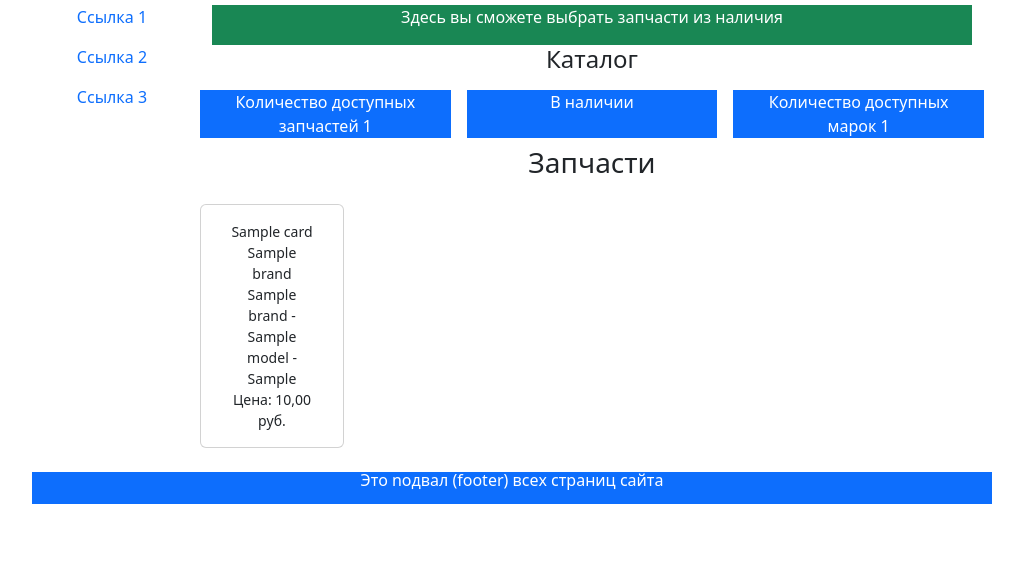
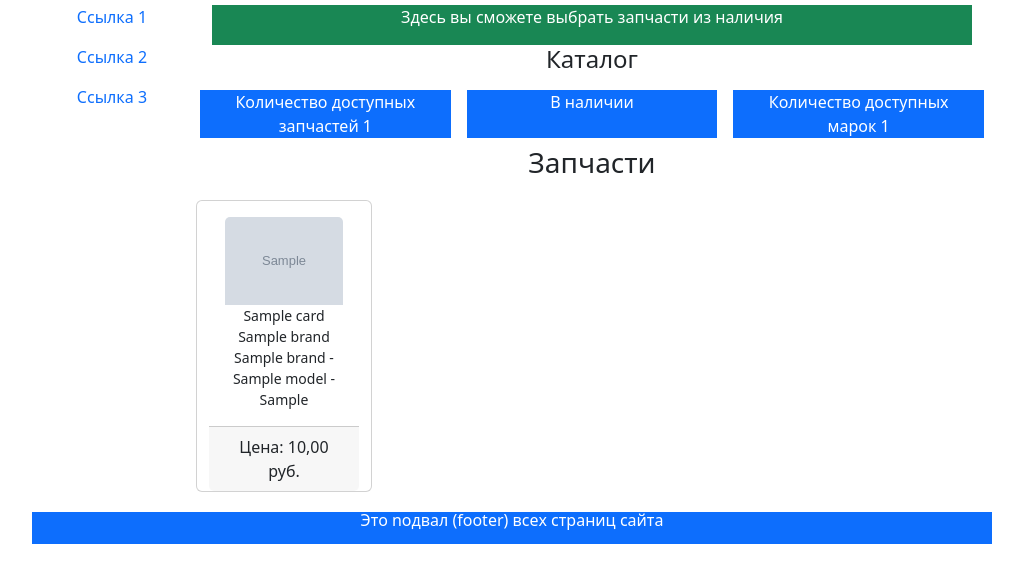
Before and after one commit to TOP-Python321/Moor_Diploma, a Django app: page / in a window 1280 px wide. Shown: the part 230-800 px from the top of the page, without its empty margins (128-1151 px from the left). Run offline with Django 4.2, Linux system fonts and the light colour scheme; tables that the repository leaves empty hold one stand-in row (values such as "Sample post"); grey boxes marked "Sample" are stand-in pictures; some libraries are stand-ins or nearby versions.

Commit message:
добавление товаров в БД

```diff
--- a/spare_parts/templates/catalog/index.html
+++ b/spare_parts/templates/catalog/index.html
@@ -30,11 +30,17 @@
         {% if num_spares > 0 %}
             <div class="row my-2">
                 {% for obj in spares %}
-                    <div class="card m-2" style="width: 9rem">
+                    <div class="card m-1" style="width: 11rem">
                         <div class="card-body">
+                            {% if obj.photos.all %}
+                                <img src="{{ obj.photos.first.photo.url }}" class="card-img-top" alt="{{ obj.title }}">
+                            {% endif %}
                             <p class="card-text small">
-                                {{ obj.title }} {{ obj.brand_id }} {{ obj.product_model_id }} Цена: {{ obj.price }} руб.
+                                {{ obj.title }} {{ obj.brand_id }} {{ obj.product_model_id }}
                             </p>
+                        </div>
+                        <div class="card-footer">
+                            <p class="card-text">Цена: {{ obj.price }} руб.</p>
                         </div>
                     </div>
                 {% endfor %}
```
Also changed, not shown: spare_parts/catalog/migrations/0003_alter_photo_product_card_id.py (added), spare_parts/media/images/Блок_двигателя_ситроен.jpg (added), spare_parts/media/images/Блок_двигателя_ситроен2.jpg (added), spare_parts/media/images/Двигатель_ситроен.jpg (added), spare_parts/media/images/Двигатель_ситроен2.jpg (added).
